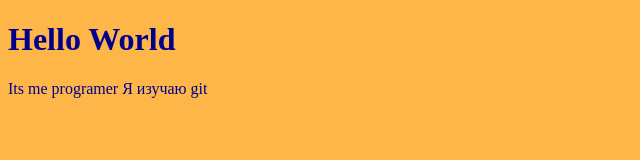
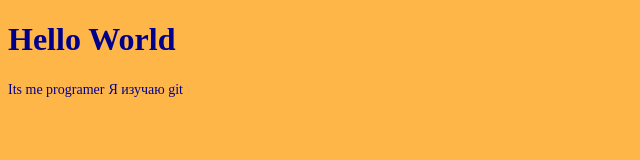
Before and after one commit to Misha6787/Js_study_v0.2, a plain HTML site: page index.html in a window 1280 px wide. Shown: the full height of the page, 0-640 px from the left. Drawn offline with Linux system fonts and the light colour scheme.

Commit message:
Добавил тексту размер

```diff
--- a/css/style.css
+++ b/css/style.css
@@ -2,3 +2,6 @@ body {
     background-color: rgb(255, 182, 73);
     color: darkblue;
 }
+span {
+    font-size: 14px;
+}
```
